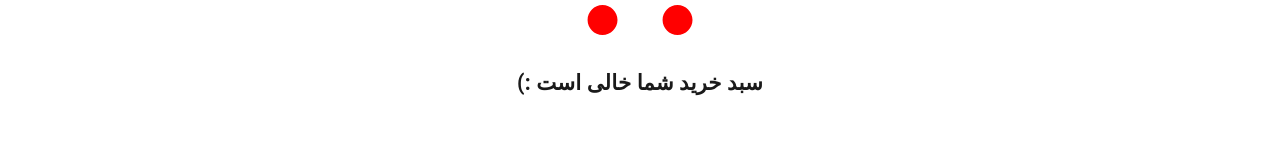
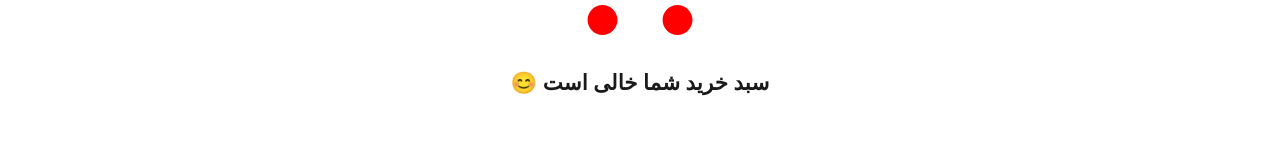
Before and after one commit to omids0/test-shop, a Next.js app: page /basket in a window 1280 px wide. Shown: the part 427-587 px from the top of the page. Built offline with nearby package versions, Linux system fonts and the light colour scheme.

Commit message:
emotion added to empetyBasket component

```diff
--- a/components/BasketAddressForm.js
+++ b/components/BasketAddressForm.js
@@ -3,8 +3,12 @@ import React from "react";
 
 export default function BasketAddressForm({ basket }) {
   const totalPrice = basket.reduce((c, x) => c + x.totalPrice, 0);
+  const payHandler = () => {
+    alert('پرداخت شما با موفقیت انجام شد.')
+    window.location.href = '/'
+  }
   return (
-    <Stack mt={4}>
+    <Stack mt={4} p={2} borderRadius='7px' backgroundColor='#f2f2f2'>
       <Stack>
         <input
           type="number"
@@ -22,6 +26,7 @@ export default function BasketAddressForm({ basket }) {
       </Stack>
       <Button
         variant="contained"
+        onClick={payHandler}
         sx={{
           my: "2rem",
           fontSize: "2rem",
--- a/components/EmptyBasket.js
+++ b/components/EmptyBasket.js
@@ -6,7 +6,7 @@ export default function EmptyBasket() {
   return (
     <div className='empty-basket'>
         <ShoppingCartOutlinedIcon sx={{ fontSize: '18rem', color: '#ff0000', marginBottom: '2rem'}} />
-        <Typography variant='h4' component='p' sx={{color: '#1a1a1a', fontWeight: 'bold'}}>{`سبد خرید شما خالی است :)`}</Typography>
+        <Typography variant='h4' component='p' sx={{color: '#1a1a1a', fontWeight: 'bold'}}>{`سبد خرید شما خالی است 😊`}</Typography>
     </div>
   )
 }
```
